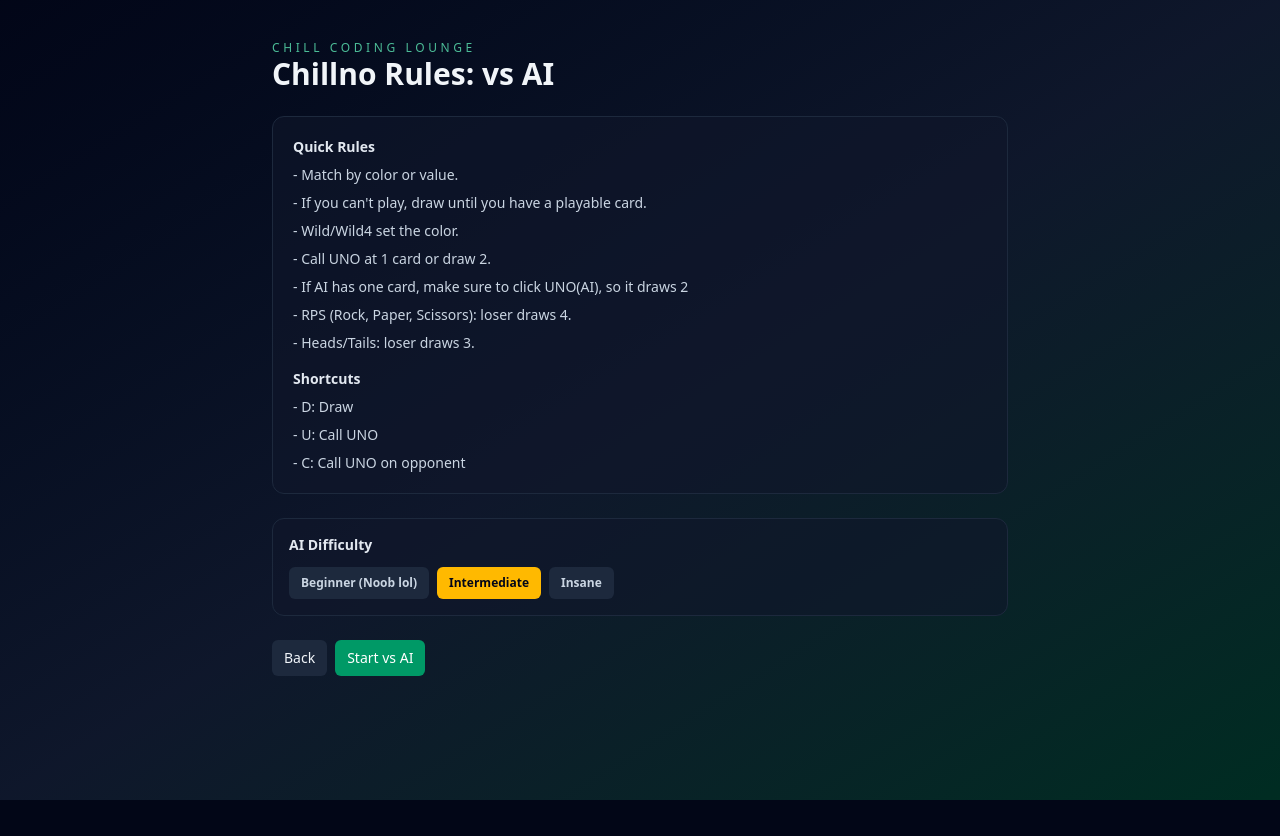
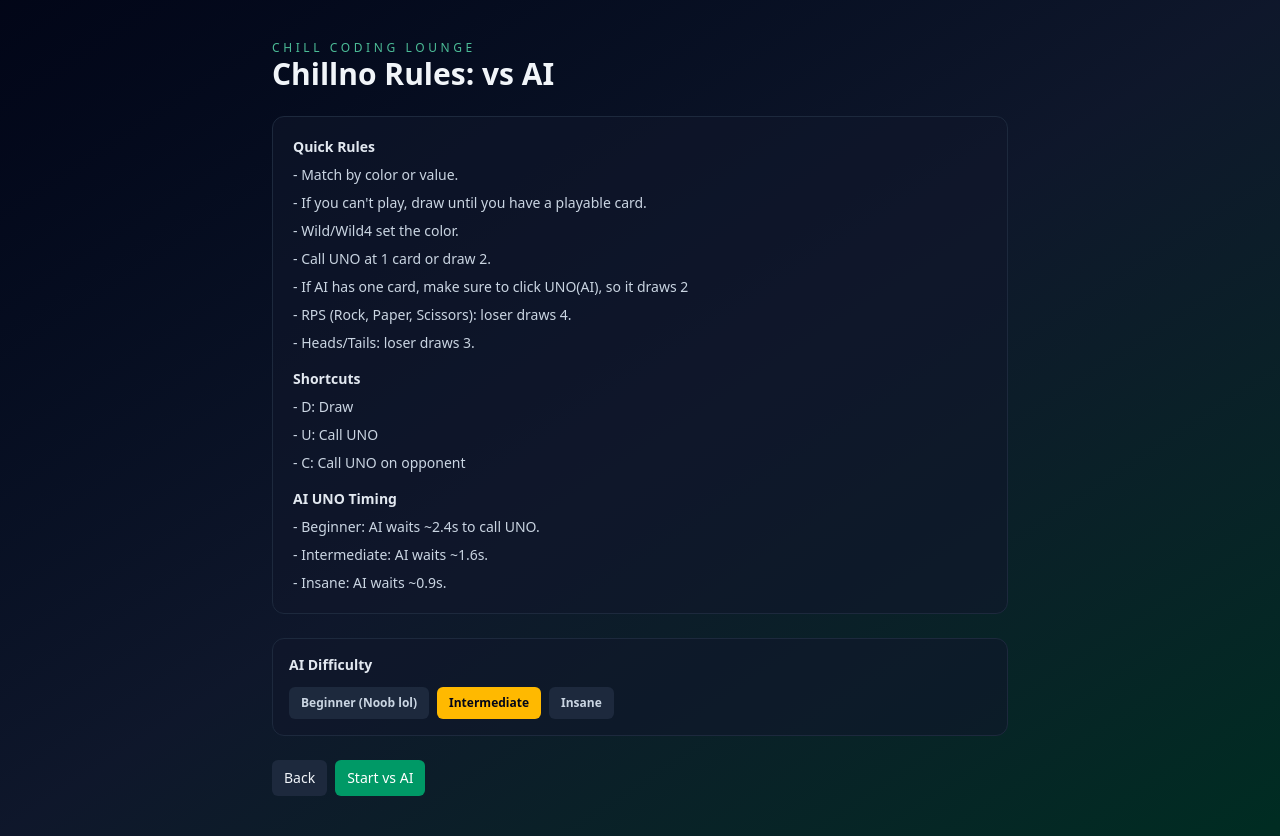
Before and after one commit to HenokYoseph01/chilluno, a React (Vite) app: page / in a window 1280 px wide. Both pictures are taken after a click on the button "Play vs AI". Before the commit the page ends 800 px from the top, so only its background shows below. Built offline with nearby package versions, Linux system fonts and the light colour scheme.

Commit message:
feat(difficulty): Add amount of time AI hits UNO based on difficulty
chore(Rules): Add rules based on difficulty

```diff
--- a/src/pages/Game.tsx
+++ b/src/pages/Game.tsx
@@ -49,6 +49,19 @@ interface GameState {
 
 function pickRandomColor(): Color {
   return COLORS[Math.floor(Math.random() * COLORS.length)];
+}
+
+function getAiUnoDelay(difficulty: AiDifficulty): number {
+  switch (difficulty) {
+    case "beginner":
+      return 2400;
+    case "intermediate":
+      return 1600;
+    case "insane":
+      return 900;
+    default:
+      return 1600;
+  }
 }
 
 function initGame(): GameState {
@@ -991,6 +1004,7 @@ export default function Game({
     }
     if (unoWindow.ai && !unoCalled.ai) {
       const token = unoWindow.aiToken;
+      const delay = getAiUnoDelay(difficulty);
       aiAutoUnoTimer.current = window.setTimeout(() => {
         setGame((prev) => {
           if (!prev.unoWindow.ai || prev.unoWindow.aiToken !== token) {
@@ -1007,7 +1021,7 @@ export default function Game({
           nextState = addHistoryEvent(nextState, "AI called UNO!");
           return nextState;
         });
-      }, 1000);
+      }, delay);
     }
     return () => {
       if (aiAutoUnoTimer.current !== null) {
@@ -1022,6 +1036,7 @@ export default function Game({
     unoWindow.ai,
     unoWindow.aiToken,
     winner,
+    difficulty,
   ]);
 
   useEffect(() => {
@@ -1032,6 +1047,7 @@ export default function Game({
     }
     if (unoWindow.player && !unoCalled.player) {
       const token = unoWindow.playerToken;
+      const delay = getAiUnoDelay(difficulty);
       aiCallPlayerTimer.current = window.setTimeout(() => {
         setGame((prev) => {
           if (!prev.unoWindow.player || prev.unoWindow.playerToken !== token) {
@@ -1050,7 +1066,7 @@ export default function Game({
           showUnoBanner("AI called UNO on you. Draw 2.");
           return nextState;
         });
-      }, 1000);
+      }, delay);
     }
     return () => {
       if (aiCallPlayerTimer.current !== null) {
@@ -1065,6 +1081,7 @@ export default function Game({
     unoWindow.player,
     unoWindow.playerToken,
     winner,
+    difficulty,
   ]);
 
   useEffect(() => {
--- a/src/pages/Rules.tsx
+++ b/src/pages/Rules.tsx
@@ -45,6 +45,12 @@ export default function Rules({
               <div>- D: Draw</div>
               <div>- U: Call UNO</div>
               <div>- C: Call UNO on opponent</div>
+            </div>
+            <div className="mt-4 font-semibold">AI UNO Timing</div>
+            <div className="mt-2 space-y-2 text-slate-300">
+              <div>- Beginner: AI waits ~2.4s to call UNO.</div>
+              <div>- Intermediate: AI waits ~1.6s.</div>
+              <div>- Insane: AI waits ~0.9s.</div>
             </div>
           </>
         ) : (
```
